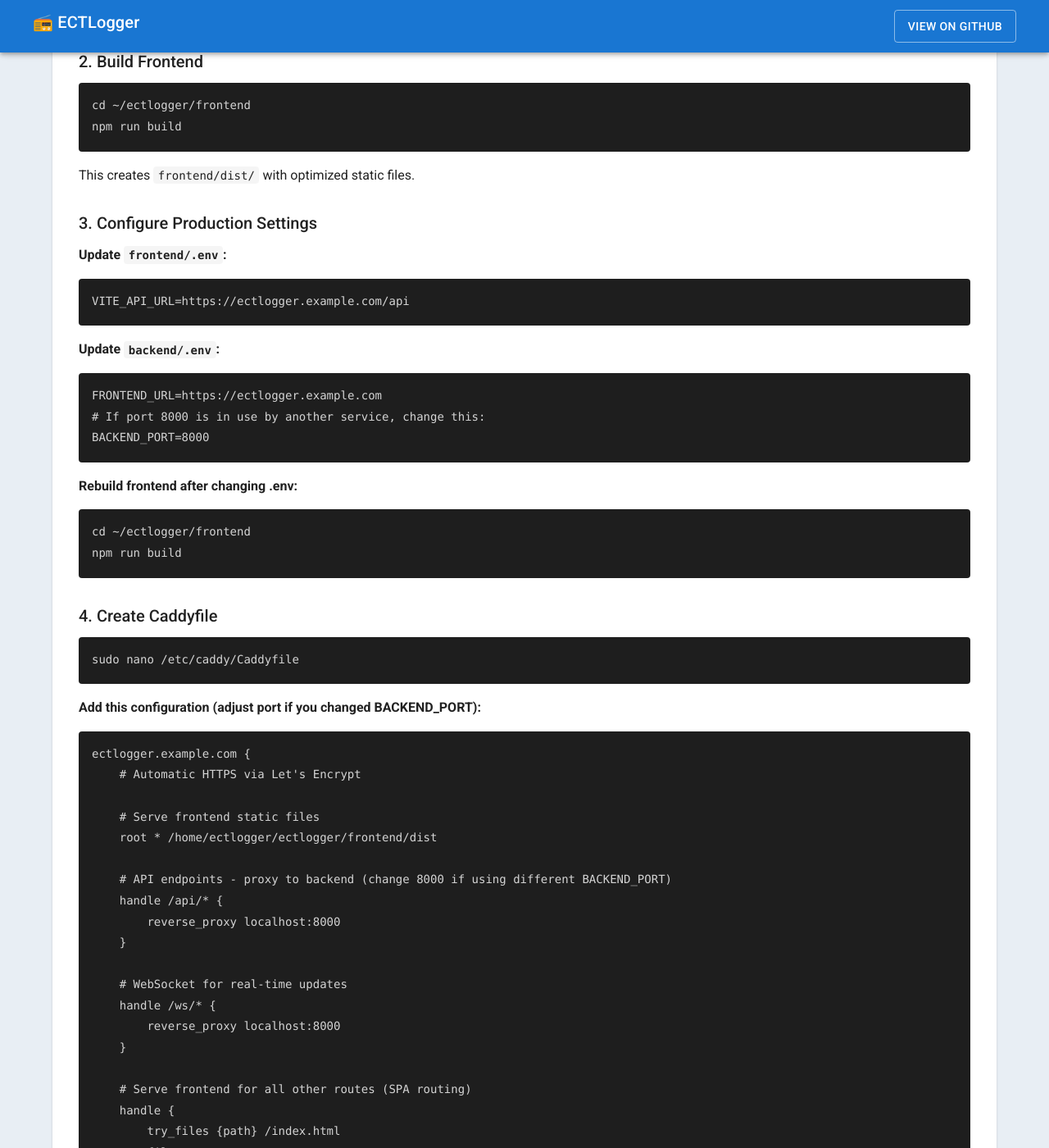
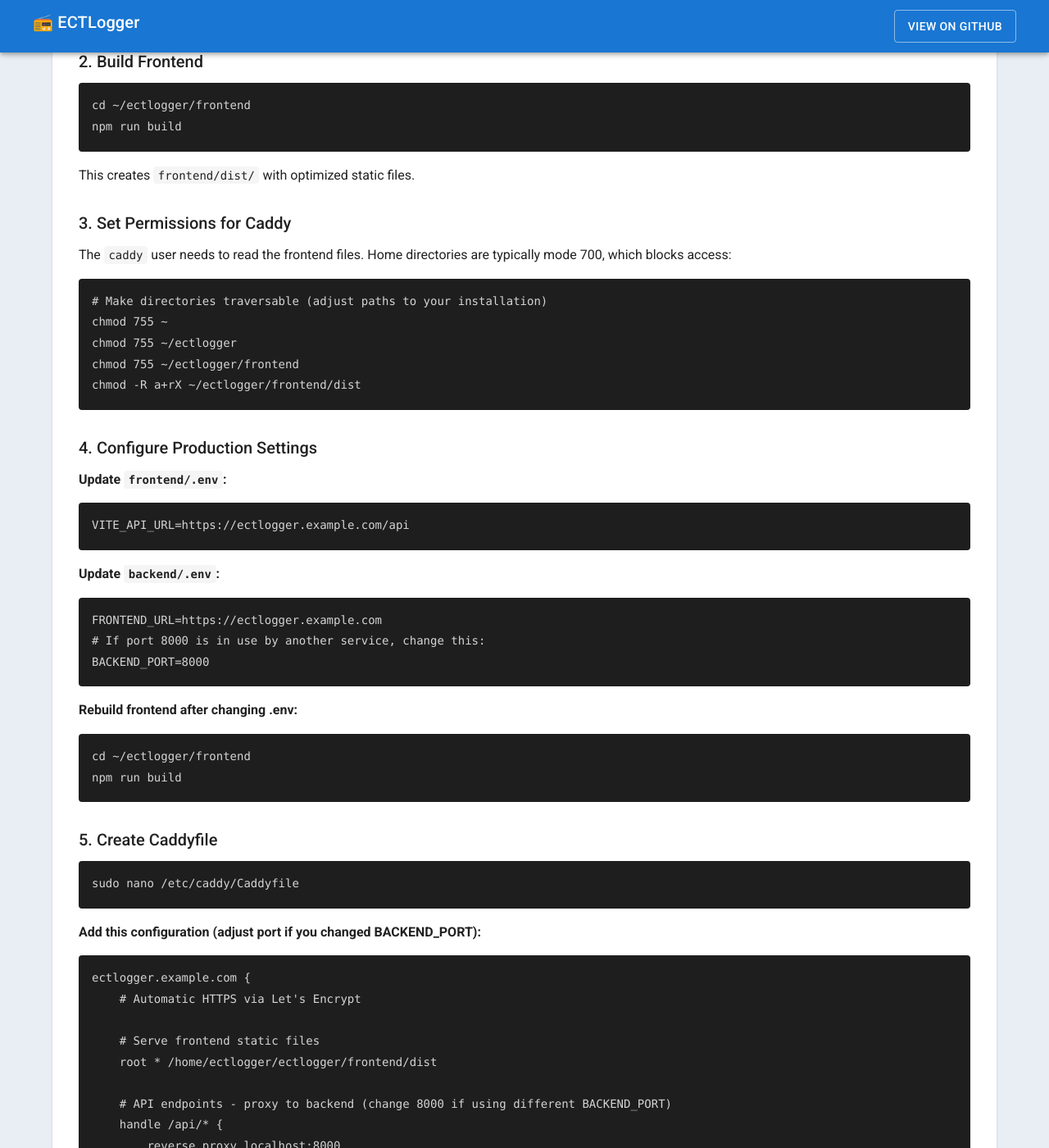
Before and after one commit to bradbrownjr/ectlogger, a Jekyll site: the page built from PRODUCTION-DEPLOYMENT.md, in a window 1280 px wide and 1400 px high, scrolled down 2262 px. Shown: the whole window at 82% size. Built offline with Jekyll 4.4.1, drawn with Linux system fonts in a browser that asks for light colours; our own code applies the rules of GitHub Pages for plain Markdown files; some of the changed text lies outside the part shown.

Commit message:
Fix Caddy permissions for frontend files in home directories
- install.sh: Auto-set chmod 755 on home/install/frontend dirs after build
- PRODUCTION-DEPLOYMENT.md: Add Step 3 for manual permission setup
- MANUAL-INSTALLATION.md: Add note about web server access to dist folder

Home directories are typically mode 700, preventing Caddy from traversing
the path to read frontend static files, resulting in 403 errors.

````diff
--- a/PRODUCTION-DEPLOYMENT.md
+++ b/PRODUCTION-DEPLOYMENT.md
@@ -87,7 +87,19 @@ npm run build
 
 This creates `frontend/dist/` with optimized static files.
 
-### 3. Configure Production Settings
+### 3. Set Permissions for Caddy
+
+The `caddy` user needs to read the frontend files. Home directories are typically mode 700, which blocks access:
+
+```bash
+# Make directories traversable (adjust paths to your installation)
+chmod 755 ~
+chmod 755 ~/ectlogger
+chmod 755 ~/ectlogger/frontend
+chmod -R a+rX ~/ectlogger/frontend/dist
+```
+
+### 4. Configure Production Settings
 
 **Update `frontend/.env`:**
 ```bash
@@ -107,7 +119,7 @@ cd ~/ectlogger/frontend
 npm run build
 ```
 
-### 4. Create Caddyfile
+### 5. Create Caddyfile
 
 ```bash
 sudo nano /etc/caddy/Caddyfile
````
Also changed, not shown: other parts of PRODUCTION-DEPLOYMENT.md (+3 -3 lines), MANUAL-INSTALLATION.md (+9 -0 lines), 1 other file.
